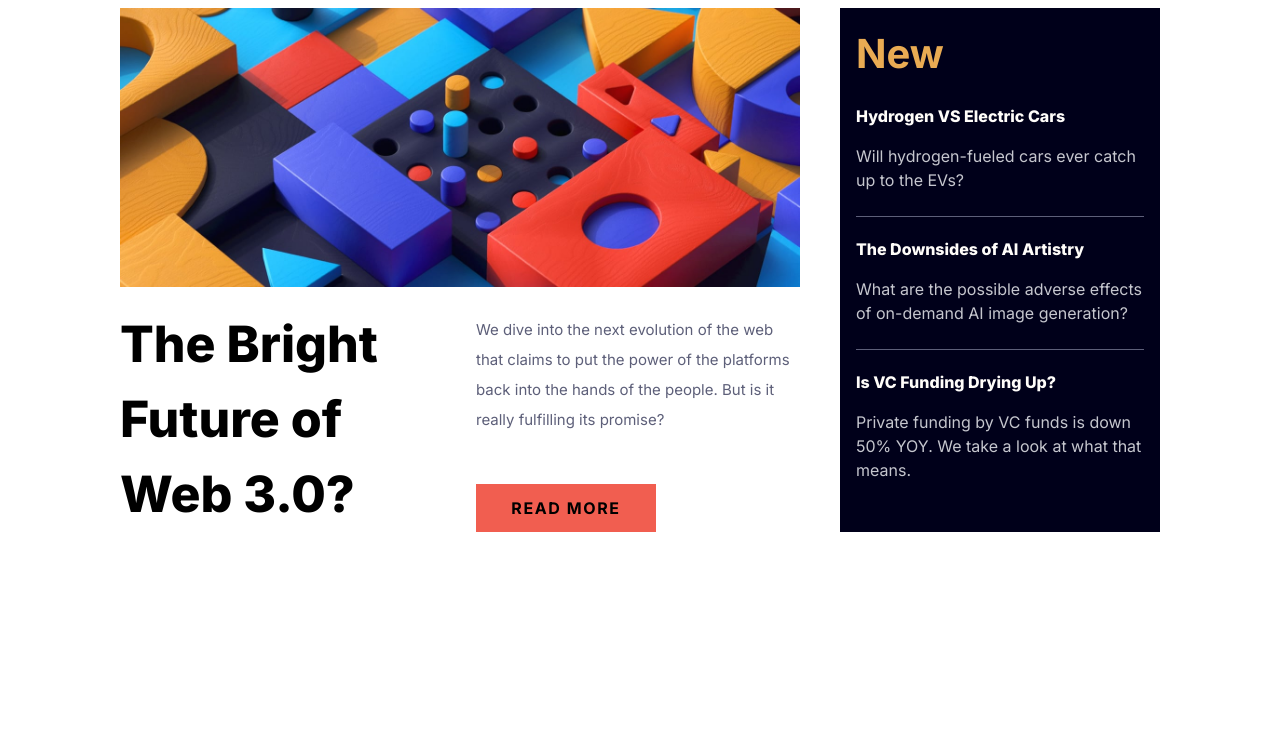
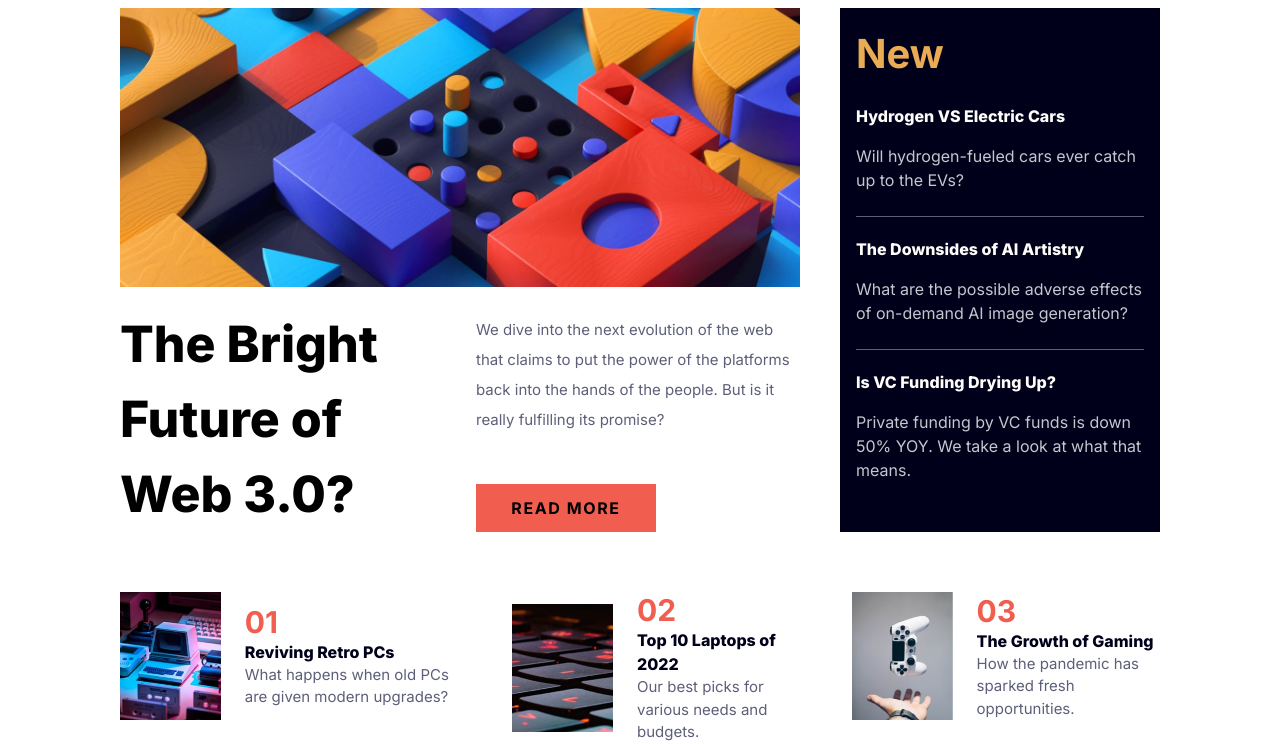
Before and after one commit to wunmiking/news-home-page, a plain HTML site: page index.html in a window 1280 px wide. Shown: the part 128-872 px from the top of the page. Before the commit the page ends 800 px from the top, so only its background shows below. Drawn offline with nearby package versions, Linux system fonts and the light colour scheme.

Commit message:
first commit

```diff
--- a/index.html
+++ b/index.html
@@ -76,7 +76,7 @@
             />
           </div>
 
-          <div class="md:flex pt-5 ">
+          <div class="md:flex pt-5">
             <h1 class="flex-1 pr-8 font-[800] text-[43px] md:text-[50px] m-0 p-0 space-y-0">The Bright Future of Web 3.0?</h1>
             <div class="flex-1 flex flex-col justify-between pt-2 pb-0">
               <p class="text-[15px] text-dark-grayish-blue leading-loose">
@@ -113,6 +113,47 @@
           </div>
         </div>
       </section>
+
+      <!-- section-2 -->
+       <section class="mt-15 flex lg:flex-row flex-col gap-6 lg:gap-14 items-center lg:items-start">
+
+          <div class="flex gap-6 items-center">
+
+              <img class="h-32" src="./assets/image-retro-pcs.jpg" alt="retro-pcs-img" />
+
+            <div>
+              <h2 class=" text-soft-red font-bold text-3xl">01</h2>
+              <h4 class="mr-10 text-very-dark-blue font-extrabold hover:text-soft-red cursor-pointer">Reviving Retro PCs</h4>
+              <p class="text-[15px] text-dark-grayish-blue">What happens when old PCs are given modern upgrades?</p>
+            </div>
+          </div>
+
+          <div class="flex gap-6 items-center pl-0">
+
+              <img class="h-32" src="./assets/image-top-laptops.jpg" alt="top-laptops-img" />
+
+            <div>
+              <h2 class=" text-soft-red font-bold text-3xl">02</h2>
+              <h4 class="text-very-dark-blue font-extrabold hover:text-soft-red cursor-pointer">Top 10 Laptops of 2022</h4>
+              <p class="text-[15px] text-dark-grayish-blue">Our best picks for various needs and budgets.</p>
+            </div>
+          </div>
+
+          <div class="flex gap-6 items-center">
+
+              <img class="h-32"
+                src="./assets/image-gaming-growth.jpg"
+                alt="gaming-growth-img"
+              />
+
+            <div>
+              <h2 class=" text-soft-red font-bold text-3xl">03</h2>
+              <h4 class="text-very-dark-blue font-extrabold hover:text-soft-red cursor-pointer">The Growth of Gaming</h4>
+              <p class="text-[15px] text-dark-grayish-blue">How the pandemic has sparked fresh opportunities.</p>
+            </div>
+          </div>
+      </section>
+
     </main>
   </body>
 </html>
```
